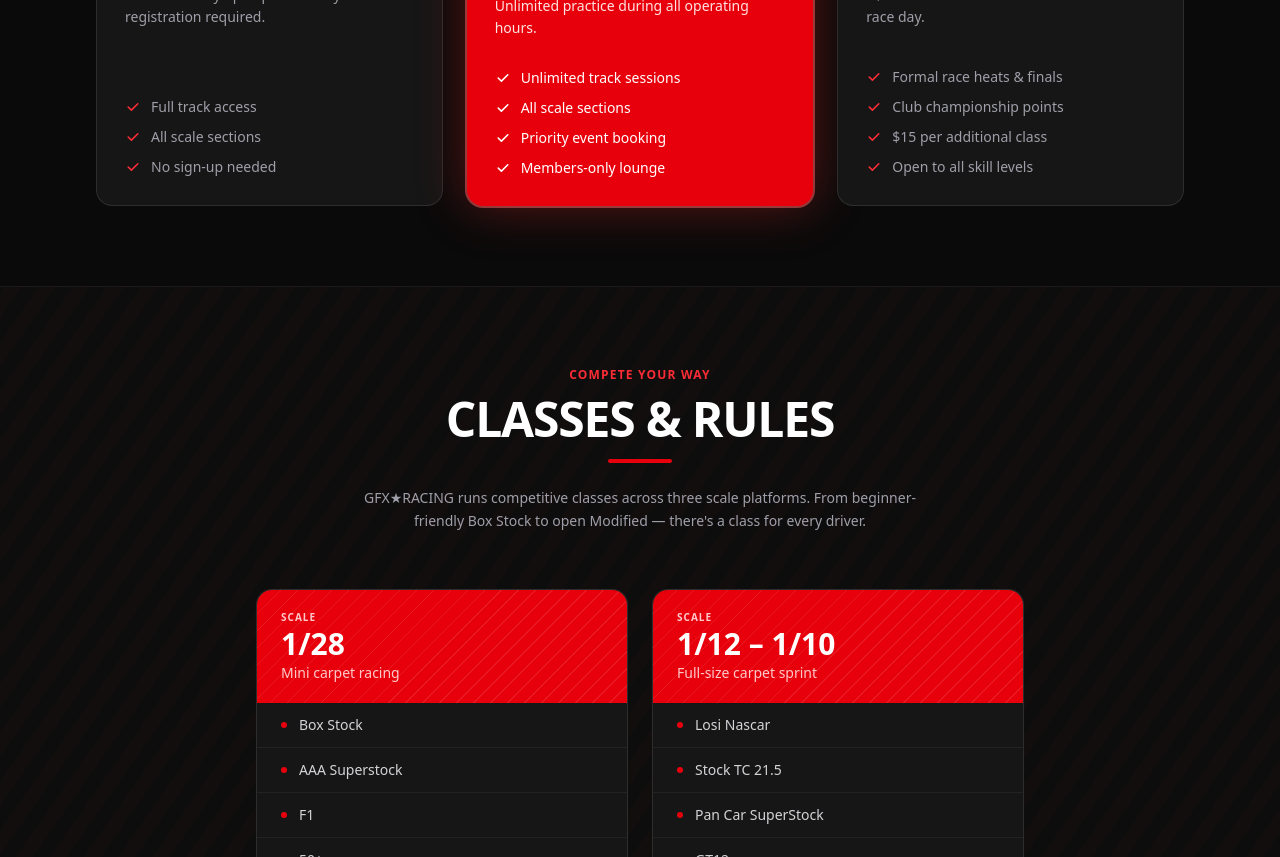
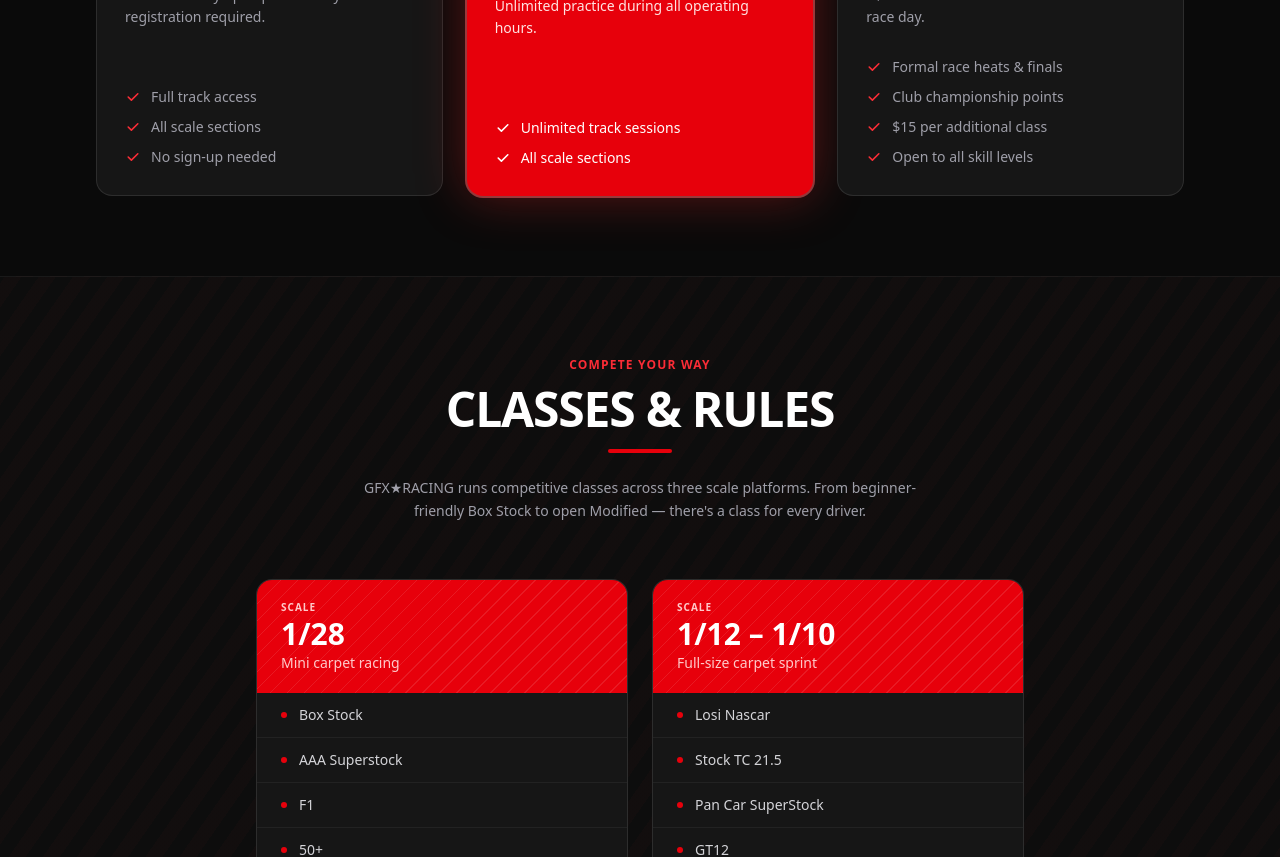
Before and after one commit to skyt0ss/gfxracing, a React (Vite) app: page / in a window 1280 px wide. Shown: the part 3740-4597 px from the top of the page. Built offline with nearby package versions, Linux system fonts and the light colour scheme; a web font is replaced by a local one.

Commit message:
Update membership features in MembershipSection
Removed 'Priority event booking' and 'Members-only lounge' from membership features.

```diff
--- a/src/sections/MembershipSection.tsx
+++ b/src/sections/MembershipSection.tsx
@@ -21,8 +21,6 @@
     features: [
       'Unlimited track sessions',
       'All scale sections',
-      'Priority event booking',
-      'Members-only lounge',
     ],
     featured: true,
   },
```
